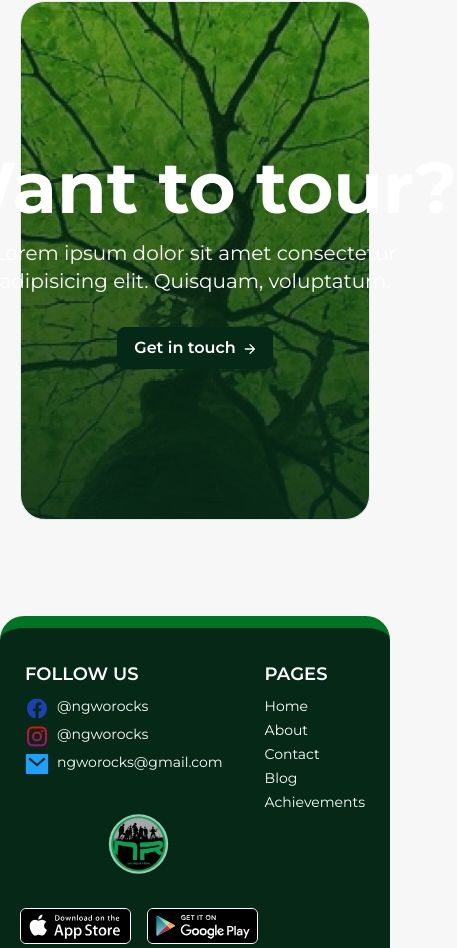
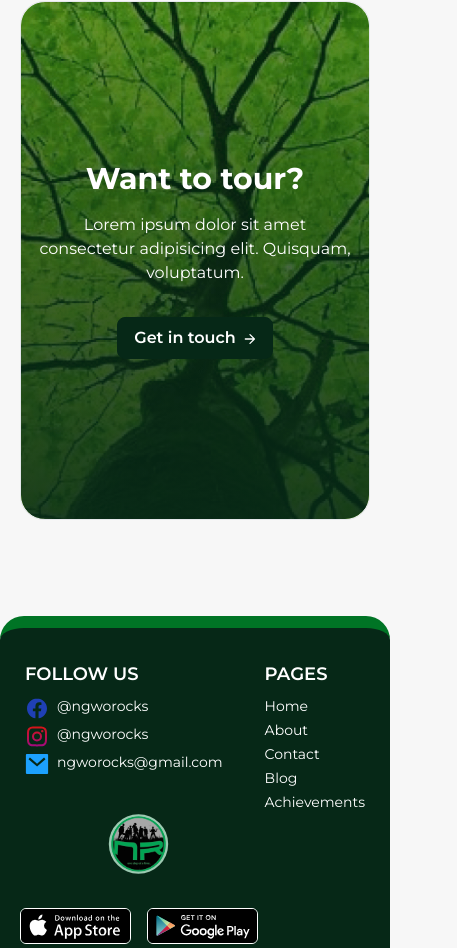
Before and after one commit to mronoh/nr, a Next.js app: page / in a window 390 px wide. Shown: the part 3082-4030 px from the top of the page, 457 px wide, since content can reach past the window. Built offline with nearby package versions, Linux system fonts and the light colour scheme.

Commit message:
Update WantATour component styling

```diff
--- a/components/shared/WantATour.tsx
+++ b/components/shared/WantATour.tsx
@@ -13,9 +13,9 @@ const WantATour = () => {
           alt="Want to tour?"
           className="absolute object-cover right-0 top-0 h-full rounded-3xl -z-10 w-full"
         />
-        <div className="z-10 text-white flex flex-col justify-center items-center w-max">
-          <h2 className="text-7xl font-bold mb-4">Want to tour?</h2>
-          <p className="text-center text-xl mb-8 max-w-lg">
+        <div className="z-10 text-white flex flex-col justify-center items-center w-max px-5">
+          <h2 className="text-3xl sm:text-6xl md:text-7xl font-bold mb-4">Want to tour?</h2>
+          <p className="text-center text-base md:text-xl mb-8 max-w-xs md:max-w-lg">
             Lorem ipsum dolor sit amet consectetur adipisicing elit. Quisquam,
             voluptatum.
           </p>
```
